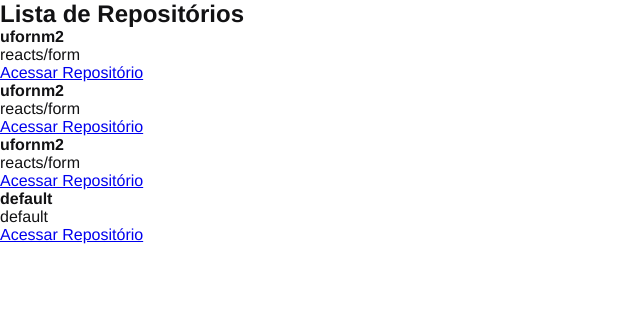
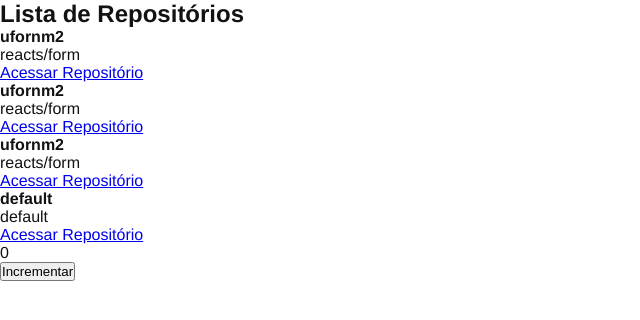
Before and after one commit to TarcisioCarvalho/Iginite-2021, a React app in the folder 01-fundamentos-reactjs/01-github-explorer/: page / in a window 1280 px wide. Shown: the top 320 px of the page, without its empty margins (0-640 px from the left). Built offline with nearby package versions, Linux system fonts and the light colour scheme.

Commit message:
React useState

```diff
--- /dev/null
+++ b/01-fundamentos-reactjs/01-github-explorer/src/components/Counter.jsx
@@ -0,0 +1,14 @@
+import React from 'react'
+
+export const Counter = () => {
+    const [counter,setCounter] = React.useState(0);
+    function handleClick(){
+        setCounter(counter+1);
+    }
+  return (
+    <>
+        <p>{counter}</p>
+        <button onClick={handleClick}>Incrementar</button>
+    </>
+  )
+}
--- a/01-fundamentos-reactjs/01-github-explorer/src/components/RepositoryList.jsx
+++ b/01-fundamentos-reactjs/01-github-explorer/src/components/RepositoryList.jsx
@@ -1,5 +1,6 @@
 import React from 'react'
 import { RepositoryItem } from './RepositoryItem'
+import { Counter } from './Counter'
 const repository = {
     name:"ufornm2",
     description:"reacts/form",
@@ -16,6 +17,8 @@ export const RepositoryList = () => {
             <RepositoryItem repository={repository}/>
             <RepositoryItem/>
         </ul>
+        <Counter/>
     </section>
+
   )
 }
```
